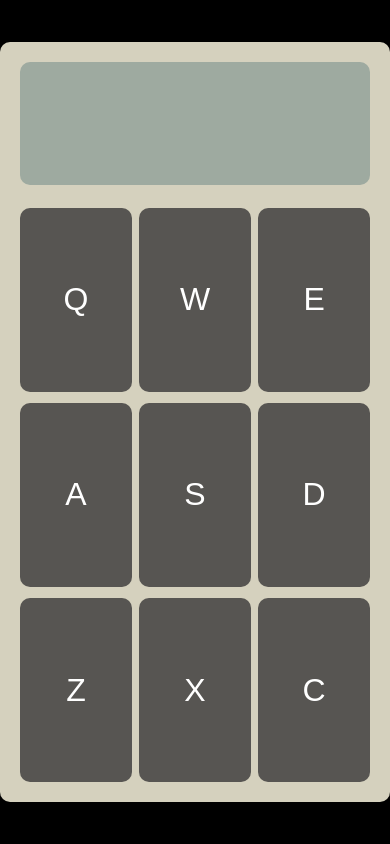
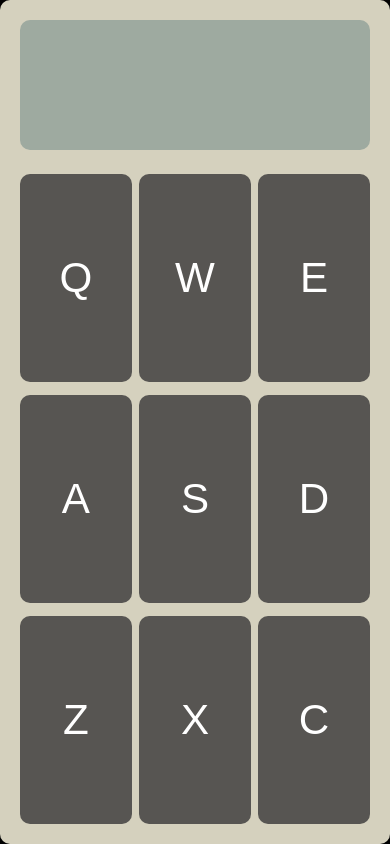
Before and after one commit to sukelully/drum-machine, a plain HTML site: page index.html in a window 390 px wide. Drawn offline with Linux system fonts and the light colour scheme.

Commit message:
Improve responsiveness

```diff
--- a/styles.css
+++ b/styles.css
@@ -42,8 +42,8 @@ body {
 #display {
     height: 20%;
     font-family: 'calcFont', sans-serif;
-    font-size: 6rem;
-    padding: 0.2em;
+    font-size: 10vh;
+    /* padding: 0.2em; */
     background-color: var(--display-bg);
     border-radius: var(--border-rad);
     display: flex;
@@ -67,12 +67,21 @@ body {
     width: 32%;
     background-color: var(--button-col);
     font-family: "Arial", sans-serif;
-    font-size: 2rem;
+    font-size: 5vh;
     color: white;
     border-radius: var(--border-rad);
 }
 
 .drum-pad.active {
-    background-color: var(--button-tap); /* Adjust the shade as needed */
+    background-color: var(--button-tap);
     transition: background-color 0.1s;
 }
+
+/* Mobile/tablet mode */
+@media only screen and (max-width: 1024px) {
+    #drum-machine {
+        width: 100vw;
+        height: 100vh;
+    }
+
+}
```
